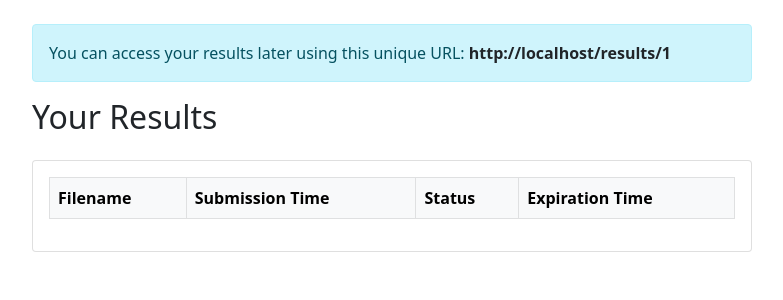
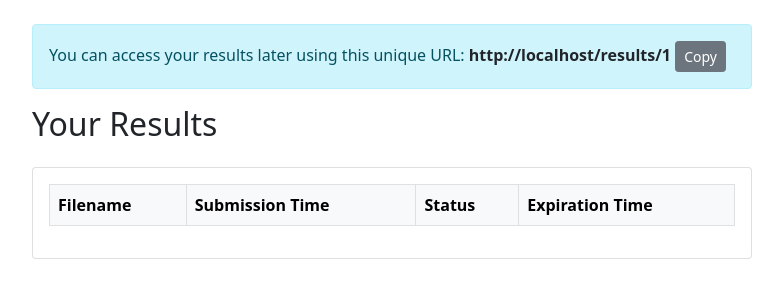
Before and after one commit to bartongroup/SM_dundee-resource-templates, a Flask app: page /results/1 in a window 1280 px wide. Shown: the part 56-356 px from the top of the page, without its empty margins (248-1031 px from the left). Run offline with Flask 3, Linux system fonts and the light colour scheme; data that the repository does not hold is empty.

Commit message:
Add "Copy" functionality for results URL
- Introduced a button next to the unique URL for users to easily copy the link.
- Implemented JavaScript logic to handle the "Copy to Clipboard" action
  and feedback to the user.

```diff
--- a/templates/results.html
+++ b/templates/results.html
@@ -10,7 +10,8 @@
             <!-- Results URL Notice -->
             <div class="alert alert-info" role="alert">
                 You can access your results later using this unique URL:
-                <a href="{{ request.url }}" class="text-dark fw-bold text-decoration-none">{{ request.url }}</a>
+                <a href="{{ request.url }}" id="uniqueURL" class="text-dark fw-bold text-decoration-none">{{ request.url }}</a>
+                <button id="copyButton" class="btn btn-secondary btn-sm ml-2">Copy</button>
             </div>
 
             <h2 class="mb-4">Your Results</h2>
@@ -44,4 +45,18 @@
         </div>
     </div>
 </div>
+<script>
+    document.getElementById('copyButton').addEventListener('click', function () {
+        // Create a textarea element to copy the text
+        var textArea = document.createElement("textarea");
+        textArea.value = document.getElementById('uniqueURL').href;
+        document.body.appendChild(textArea);
+        textArea.select();
+        document.execCommand('copy');
+        document.body.removeChild(textArea);
+
+        // Provide feedback to the user (Optional)
+        alert('URL copied to clipboard!');
+    });
+</script>
 {% endblock %}
```
